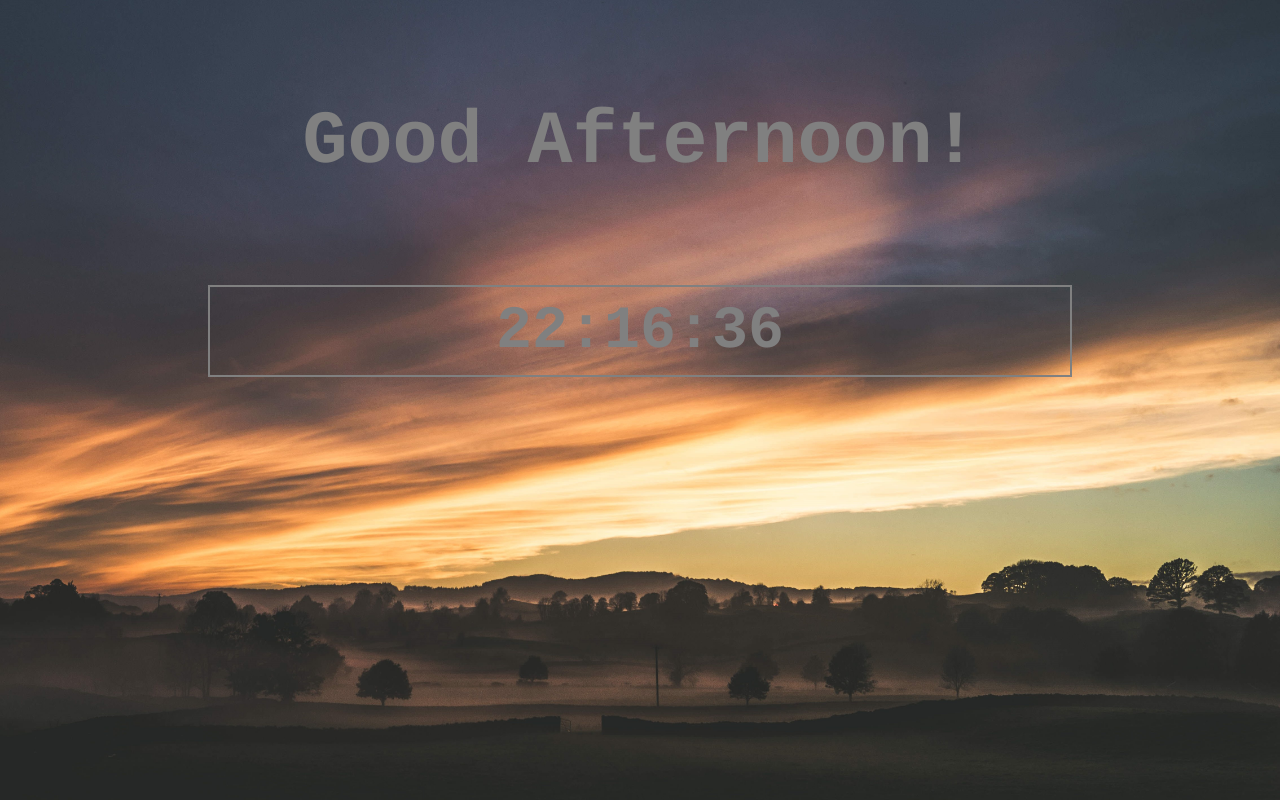
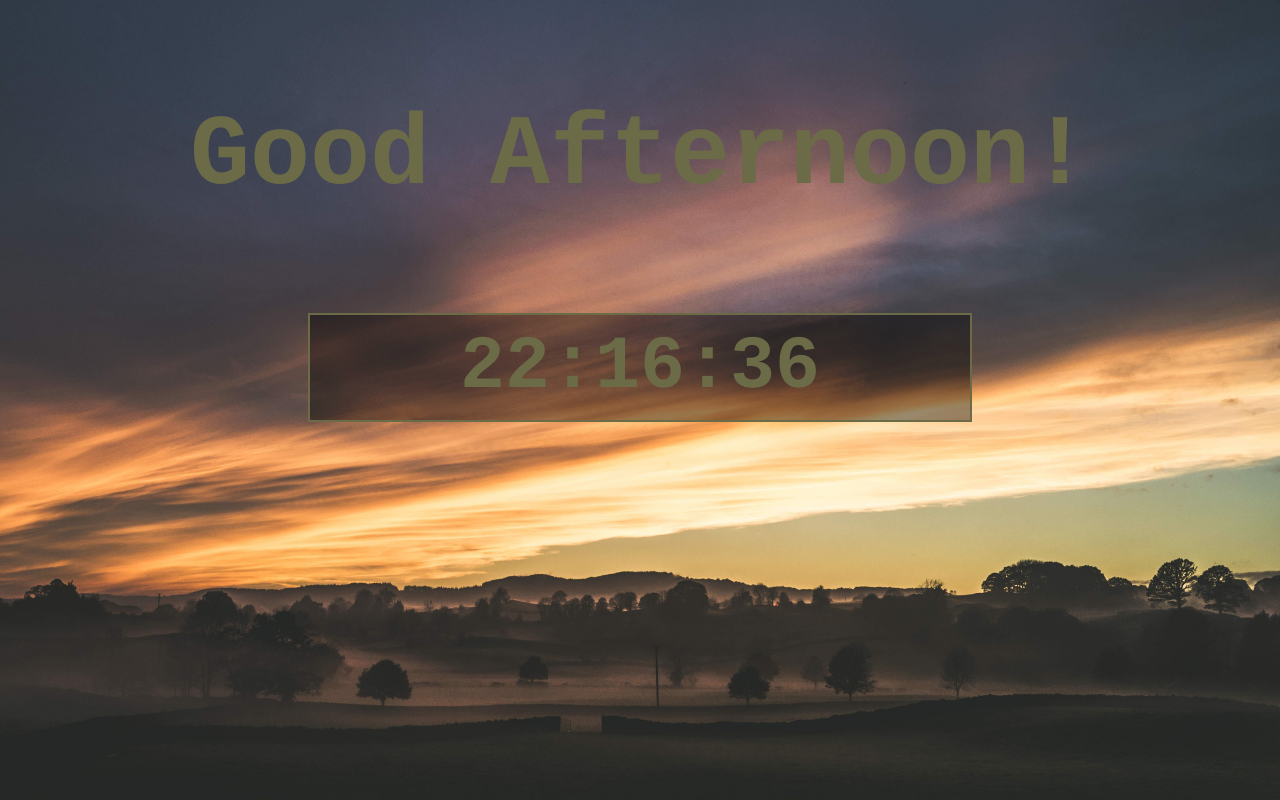
Before and after one commit to arleighmitchell/digital-clock-workshopt, a plain HTML site: page index.html in a window 1280 px wide. Drawn offline with Linux system fonts and the light colour scheme.

Commit message:
Edit font colors and background images

```diff
--- a/assets/css/index.css
+++ b/assets/css/index.css
@@ -2,19 +2,19 @@ body {
 	text-align: center;
 	font-family: courier;
 	background-size: cover;
-	color: grey;
+	color: #6b6b47;
 }
 
 h1.one{
 	margin: 100px 75px;
-	font-size: 75px;
+	font-size: 100px;
 }
 
 h1.two {
-	margin: 50px 200px 25px 200px;
+	margin: 50px 300px 25px 300px;
 	padding: 10px;
-	font-size: 60px;
+	font-size: 75px;
 	border: solid;
 	border-width: 2px;
-
+	background: rgba(0, 0, 0, 0.4);
 }
```
